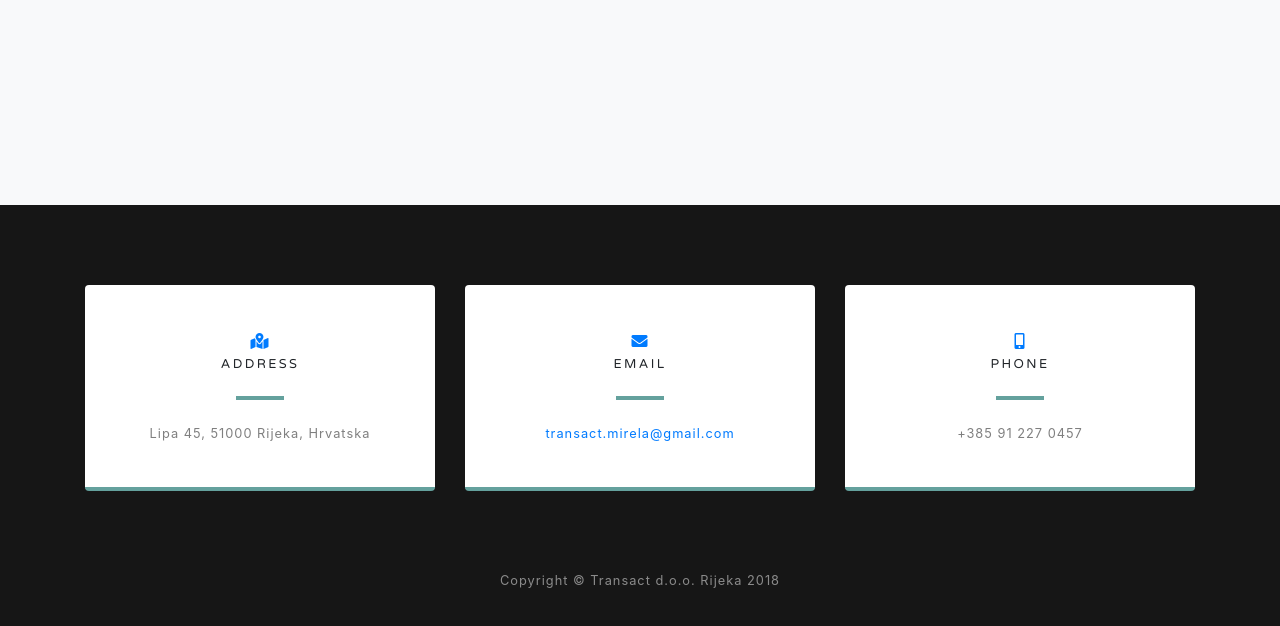
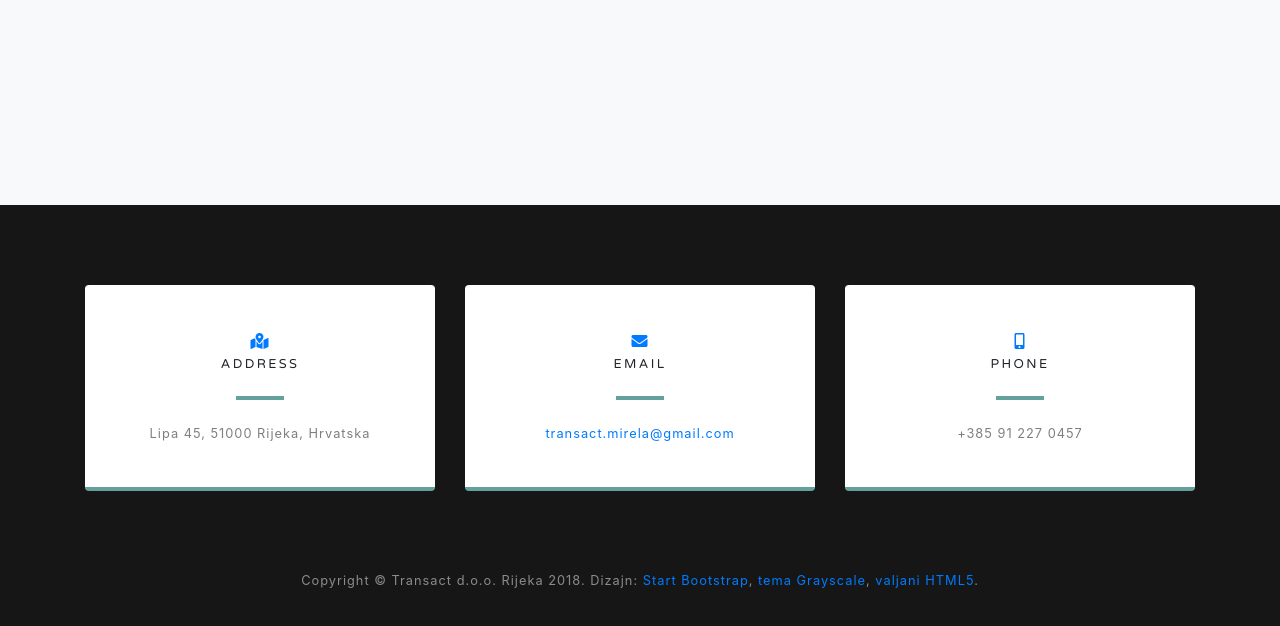
Before and after one commit to kreslor/kreslor.github.io, a website with bundled scripts: page index.html in a window 1280 px wide. Shown: the part 1365-1991 px from the top of the page. Built offline with nearby package versions, Linux system fonts and the light colour scheme.

Commit message:
Add validator and Startbootstrap links

```diff
--- a/index.html
+++ b/index.html
@@ -218,7 +218,7 @@
     <!-- Footer -->
     <footer class="bg-black small text-center text-white-50">
       <div class="container">
-        Copyright &copy; Transact d.o.o. Rijeka 2018
+        Copyright &copy; Transact d.o.o. Rijeka 2018. Dizajn: <a href="https://startbootstrap.com/">Start Bootstrap</a>, <a href="https://startbootstrap.com/template-overviews/grayscale/">tema Grayscale</a>, <a href="https://validator.w3.org/nu/?doc=https%3A%2F%2Fwww.transact.hr%2F">valjani HTML5</a>.
       </div>
     </footer>
 
```
